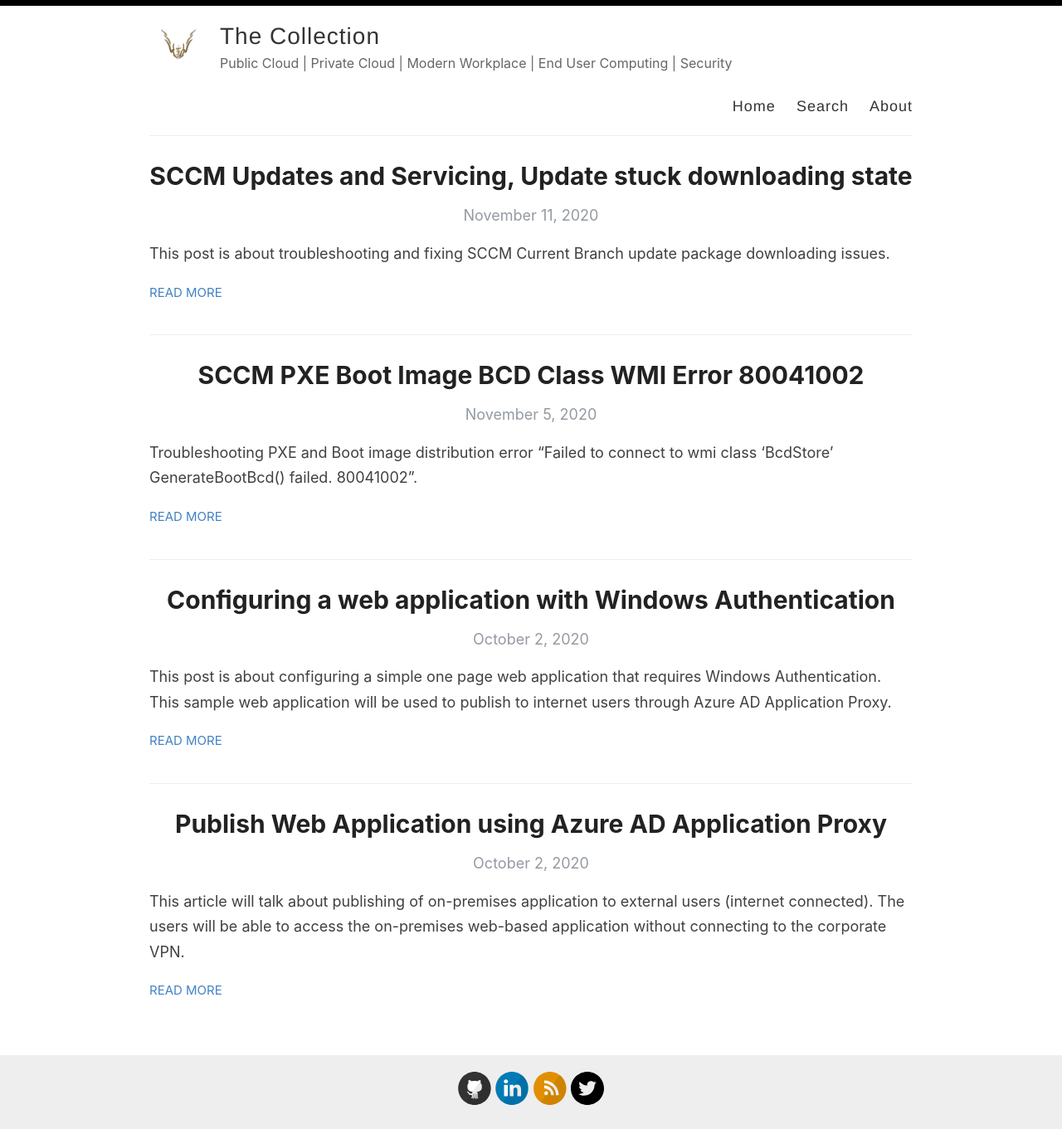
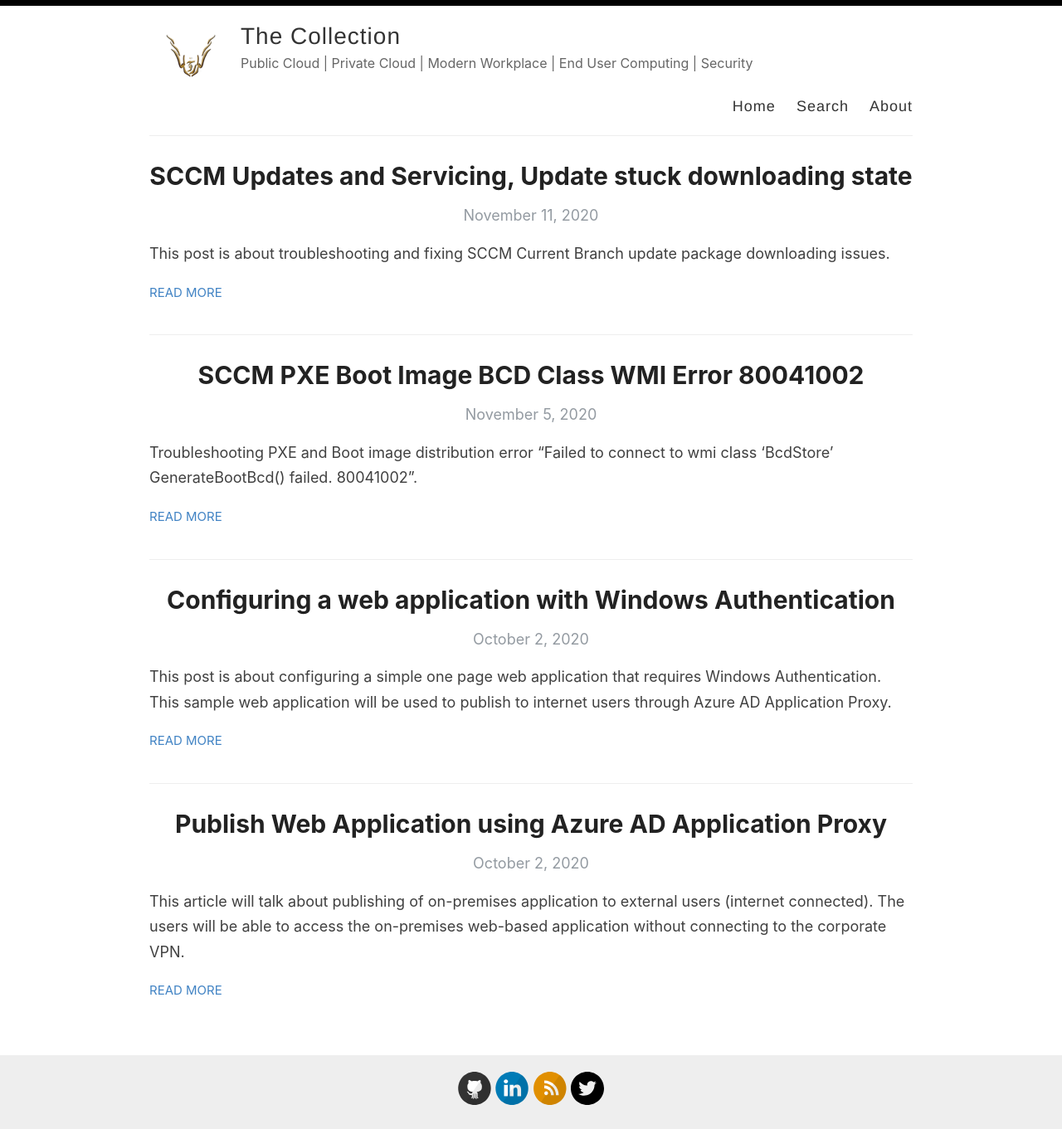
Before and after one commit to shahbaz-ahmad/shahbaz-ahmad.github.io, a Jekyll site: the page built from index.html, in a window 1280 px wide. Shown: the whole page at 83% size. Built offline with Jekyll 4.4.1, drawn with Linux system fonts in a browser that asks for light colours; the list of posts is cut into pages by our own code.

Commit message:
avatar class changed from 70px to 100 and margin reduced from 15px to 10px

```diff
--- a/assets/style.scss
+++ b/assets/style.scss
@@ -279,9 +279,9 @@ p > img {
 
 .site-avatar {
   float: left;
-  width: 70px;
-  height: 70px;
-  margin-right: 15px;
+  width: 100px;
+  height: 100px;
+  margin-right: 10px;
 
   @include mobile {
     float: none;
```
